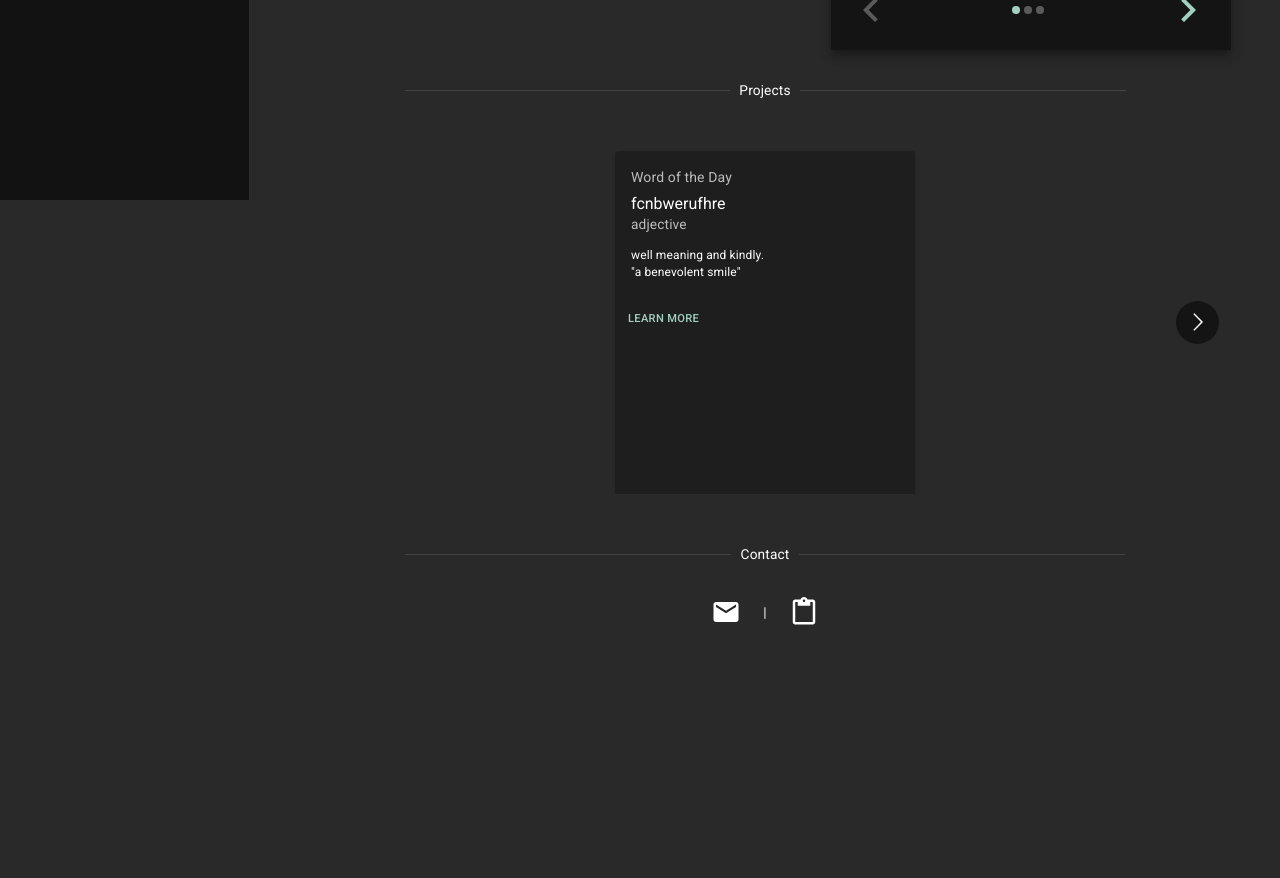
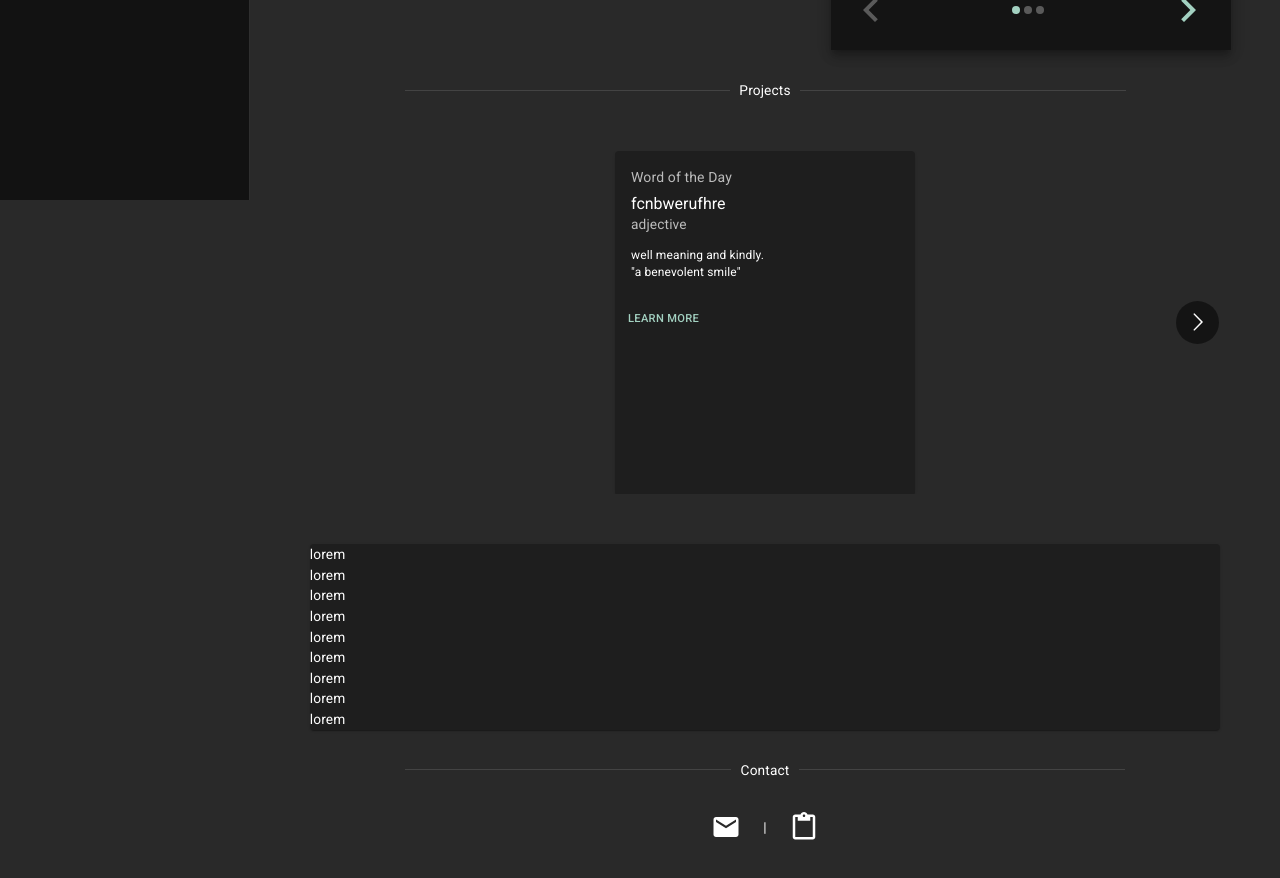
Before and after one commit to Ted2121/Ted2121.github.io, a React (Vite) app in the folder portfolio/: page / in a window 1280 px wide. Shown: the part 600-1478 px from the top of the page. Before the commit the page ends 1289 px from the top, so only its background shows below. Built offline with nearby package versions, Linux system fonts and the light colour scheme.

Commit message:
Added a ProjectDescription component and styled the profile description for 4k monitors

```diff
--- /dev/null
+++ b/portfolio/src/components/ProjectDescription.jsx
@@ -0,0 +1,25 @@
+import { Box, Paper, Typography } from '@mui/material'
+import React from 'react'
+
+function ProjectDescription() {
+
+  return (
+    <Box sx={{display: "flex", justifyContent: "center", alignItems: "center", marginTop: "30px"}}>
+        <Paper sx={{width: {xs: 275, sm: "88.4%"}}}>
+            <Typography>lorem</Typography>
+            <Typography>lorem</Typography>
+            <Typography>lorem</Typography>
+            <Typography>lorem</Typography>
+            <Typography>lorem</Typography>
+            <Typography>lorem</Typography>
+            <Typography>lorem</Typography>
+            <Typography>lorem</Typography>
+            <Typography>lorem</Typography>
+
+
+        </Paper>
+    </Box>
+  )
+}
+
+export default ProjectDescription
--- a/portfolio/src/components/ProjectsCarousel.jsx
+++ b/portfolio/src/components/ProjectsCarousel.jsx
@@ -8,7 +8,7 @@ function ProjectsCarousel() {
     const responsive = {
         uhd: {
             breakpoint: { max: 3840, min: 2560 },
-            items: 8,
+            items: 6,
         },
         qhd: {
             breakpoint: { max: 2560, min: 1920 },
--- a/portfolio/src/layouts/Description.jsx
+++ b/portfolio/src/layouts/Description.jsx
@@ -1,19 +1,41 @@
 import React from 'react'
+import { useState, useEffect } from 'react';
 import Box from '@mui/material/Box';
-import { Typography } from '@mui/material';
+import { Typography, useTheme } from '@mui/material';
 import ExternalProfiles from '../components/ExternalProfiles';
 
 function Description() {
+  const theme = useTheme();
+  const [screenWidth, setScreenWidth] = useState(window.innerWidth);
+  useEffect(() => {
+    const handleResize = () => {
+      setScreenWidth(window.innerWidth);
+    };
+
+    window.addEventListener('resize', handleResize);
+
+    return () => {
+      window.removeEventListener('resize', handleResize);
+    };
+  }, []);
+
+  const h1FontSize = theme.typography.h1.fontSize;
+  const h3FontSize = theme.typography.h3.fontSize;
+  const h4FontSize = theme.typography.h4.fontSize;
+
+  console.log(screenWidth)
   return (
    <>
       <Box
       sx={{
         display: "inline-block",
       }}>
-        <Typography variant="h1" component="h1" fontWeight="500">
+        <Typography variant="h1" component="h1" fontWeight="500"
+        sx={{fontSize: screenWidth >= theme.breakpoints.values.xxl ? '3.8rem' : h1FontSize}}>
           Hi, I'm Teodor
         </Typography>
         <Typography variant="h3" component="h2" fontWeight="300"
+        sx={{fontSize: screenWidth >= theme.breakpoints.values.xxl ? '2rem' : h3FontSize}}
         >
           Software Engineer
         </Typography>
@@ -23,9 +45,10 @@ function Description() {
         fontWeight="300"
         sx={{
           width: "auto",
-          maxWidth: {xl: 500, sm: 400, xs: 300},
+          maxWidth: { xs: 300, sm: 400, xl: 500, xxl: 1000},
           marginTop: "40px",
-          marginRight: "0px"
+          marginRight: "0px",
+          fontSize: screenWidth >= theme.breakpoints.values.xxl ? '2.5rem' : h4FontSize
         }}>
         My journey as a programmer started with backend development, where I built a strong sense of structure and good practices in the code I write. Later on, I applied those practices to frontend development as well. I am passionate about architecture and infrastructure and I strive to learn more everyday so I can build better software systems.
         </Typography>
--- a/portfolio/src/sections/Contact.jsx
+++ b/portfolio/src/sections/Contact.jsx
@@ -15,9 +15,9 @@ function Contact() {
     const email = "teodor.andrei174@gmail.com"
 
     return (
-        <Box sx={{ marginTop: '30px', textAlign: 'center', marginBottom: "50px"}} id="contact">
+        <Box sx={{ marginTop: '30px', textAlign: 'center', marginBottom: "50px" }} id="contact">
             <Divider sx={{ width: '70%', margin: '20px auto' }}>Contact</Divider>
-            <Box sx={{ display: 'flex', justifyContent: 'center', alignItems: "center"}}>
+            <Box sx={{ display: 'flex', justifyContent: 'center', alignItems: "center" }}>
                 <IconButton
                     aria-label="contact"
                     size="large"
@@ -27,7 +27,7 @@ function Contact() {
                 >
                     <MailIcon fontSize="large" />
                 </IconButton>
-                <Typography sx={{margin: "0px 10px"}}>|</Typography>
+                <Typography sx={{ margin: "0px 10px" }}>|</Typography>
                 <Tooltip title="Copy to Clipboard" placement="right">
                     <IconButton
                         aria-label="Copy to Clipboard"
--- a/portfolio/src/sections/Projects.jsx
+++ b/portfolio/src/sections/Projects.jsx
@@ -1,6 +1,7 @@
 import { Box, Divider } from '@mui/material'
 import React from 'react'
 import ProjectsCarousel from '../components/ProjectsCarousel'
+import ProjectDescription from '../components/ProjectDescription'
 
 function Projects() {
   return (
@@ -8,8 +9,11 @@ function Projects() {
       <Box sx={{ display: "flex", marginTop: "30px", justifyContent: "center" }} id="projects">
         <Divider sx={{ width: "70%" }}>Projects</Divider>
       </Box>
+      <Box>
         <ProjectsCarousel />
+        <ProjectDescription />
 
+      </Box>
     </>
   )
 }
--- a/portfolio/src/theme.js
+++ b/portfolio/src/theme.js
@@ -110,6 +110,16 @@ export const themeSettings = (mode) => {
                 fontSize: 14,
             },
         },
+        breakpoints: {
+            values: {
+              xs: 0,
+              sm: 600,
+              md: 900,
+              lg: 1200,
+              xl: 1536,
+              xxl: 3800,
+            },
+          },
     };
 };
 
```
